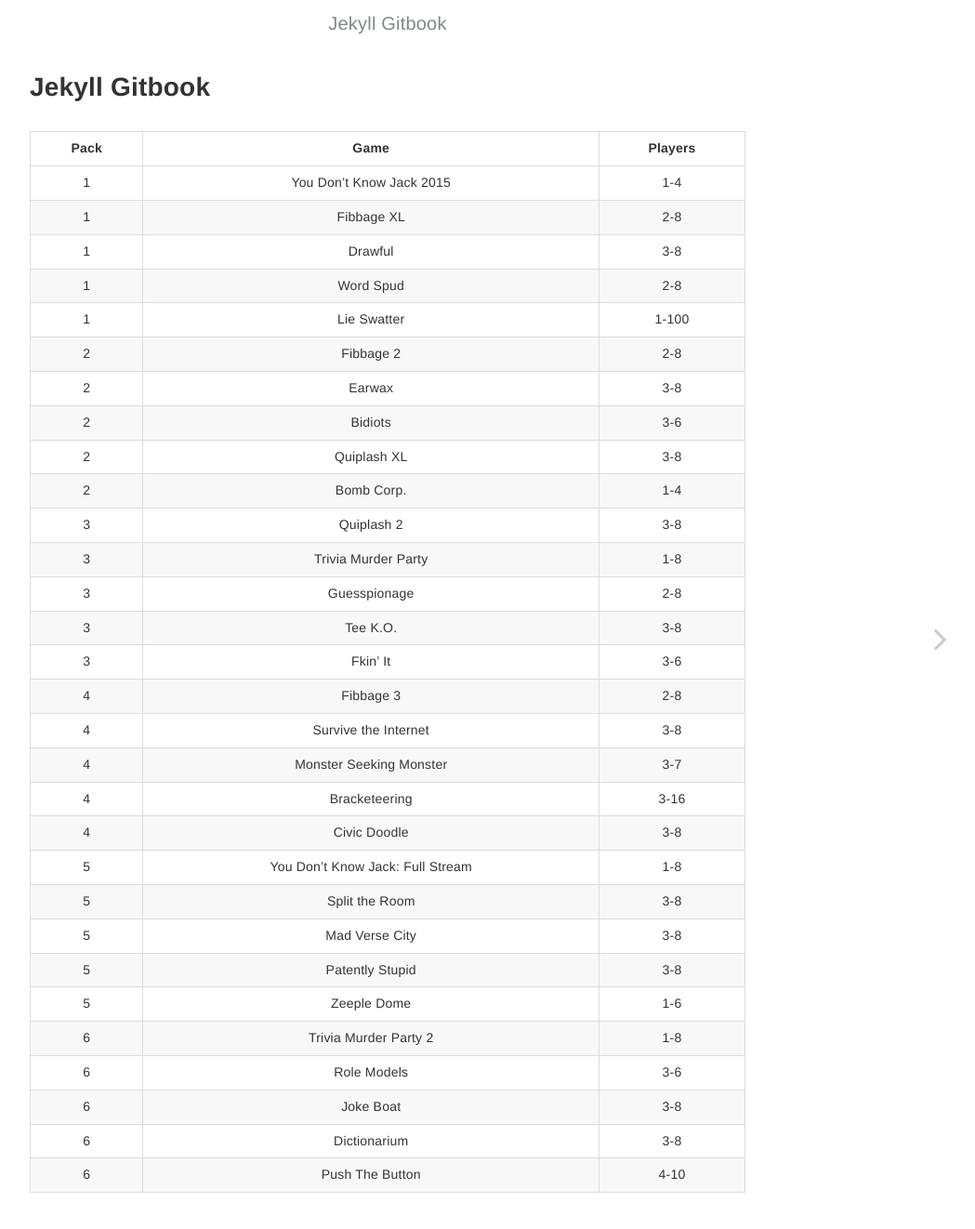
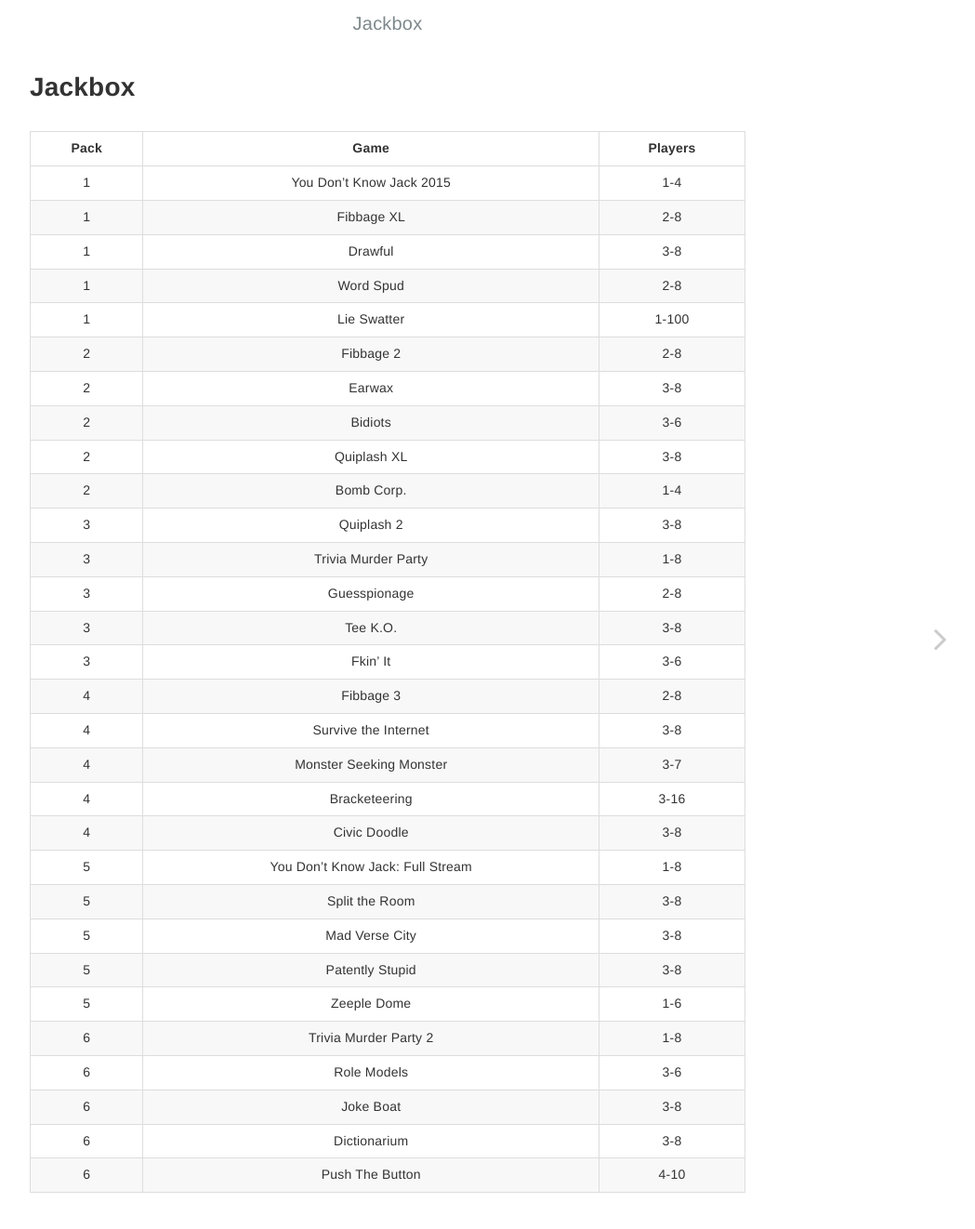
Before and after one commit to samureiser/jackbox, a Jekyll site: the page built from index.md, in a window 1280 px wide. Shown: the whole page at 93% size, without its empty margins (223-1272 px from the left). Built offline with Jekyll 4.4.1, drawn with Linux system fonts in a browser that asks for light colours.

Commit message:
Update _config.yml

```diff
--- a/_config.yml
+++ b/_config.yml
@@ -1,16 +1,16 @@
 # Configurations
-title:            Jekyll Gitbook
-longtitle:        Jekyll Gitbook
-author:           HE Tao
-email:            sighingnow@gmail.com
+title:            Jackbox
+longtitle:        Aaron's Jackbox games
+author:           samureiser
+email:            samureiser@gmail.com
 description: >
-  Build Jekyll site with the GitBook style.
+  A list of my Jackbox games.
 
 version:          1.0
 gitbook_version:  3.2.3
 
-url:              'https://sighingnow.github.io'
-baseurl:          '/jekyll-gitbook'
+url:              'https://samureiser.github.io/'
+baseurl:          '/jackbox'
 rss:              RSS
 
 toc:
```
